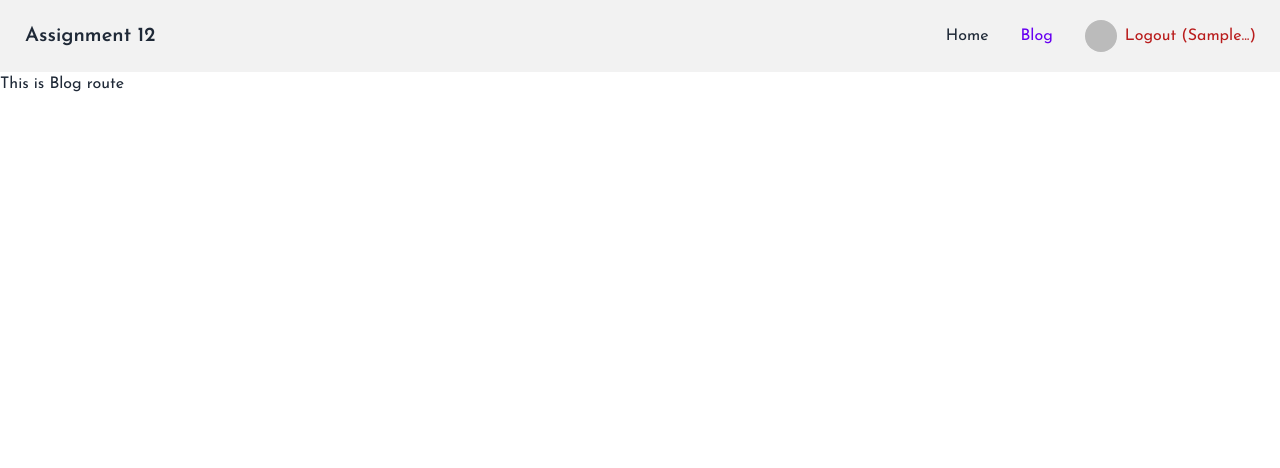
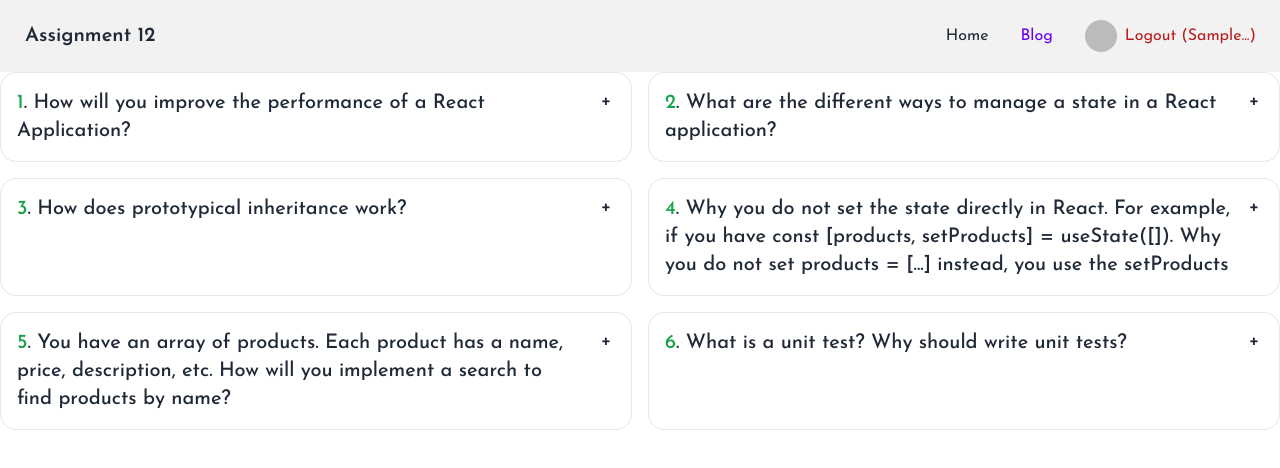
Before and after one commit to devhasibulislam/ph-assignment-12-client, a React (Create React App) app: page /blog in a window 1280 px wide. Shown: the top 468 px of the page. Built offline with nearby package versions, Linux system fonts and the light colour scheme; no server answers; sample sign-in values are in the browser's storage.

Commit message:
due need to be done for blog section

```diff
--- a/src/App.js
+++ b/src/App.js
@@ -8,7 +8,7 @@ import Home from './routes/Home/Home';
 import Login from './routes/Login/Login';
 import Register from './routes/Login/Register';
 import Reset from './routes/Login/Reset';
-import Blog from './routes/Blog/Blog';
+import Blogs from './routes/Blog/Blogs';
 
 function App() {
   return (
@@ -35,7 +35,7 @@ function App() {
           path='/blog'
           element={
             <RequireAuth>
-              <Blog />
+              <Blogs />
             </RequireAuth>
           }
         />
--- a/src/routes/Blog/Blog.js
+++ b/src/routes/Blog/Blog.js
@@ -1,15 +1,15 @@
-import axios from 'axios';
-import React, { useEffect, useState } from 'react';
+import React from 'react';
 
-const Blog = () => {
-    const [blogs, setBlogs] = useState([]);
-    useEffect(() => {
-        axios.get('services')
-            .then(res => console.log(res))
-    }, []);
+const Blog = ({ index, blog }) => {
+    const { question, answer } = blog
     return (
-        <div>
-            <h2>This is Blog route</h2>
+        <div tabIndex="0" className="collapse collapse-plus border border-base-300 bg-base-100 rounded-box">
+            <div className="collapse-title text-xl font-medium">
+                <span className='text-green-600'>{index + 1}</span>. {question}
+            </div>
+            <div className="collapse-content">
+                <p>{answer}</p>
+            </div>
         </div>
     );
 };
--- /dev/null
+++ b/src/routes/Blog/Blogs.js
@@ -0,0 +1,24 @@
+import axios from 'axios';
+import React, { useEffect, useState } from 'react';
+import Blog from './Blog';
+
+const Blogs = () => {
+    const [blogs, setBlogs] = useState([]);
+    useEffect(() => {
+        axios.get('blogs.json')
+            .then(res => setBlogs(res?.data))
+    }, []);
+    return (
+        <div className='container mx-auto grid grid-cols-2 gap-4'>
+            {
+                    blogs.map((blog, index) => <Blog
+                        key={blog?._id}
+                        index={index}
+                        blog={blog}
+                    />)
+                }
+        </div>
+    );
+};
+
+export default Blogs;
```
